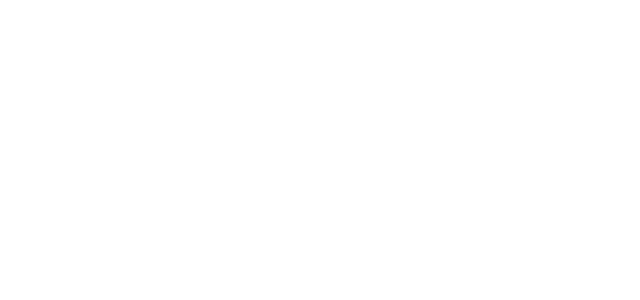
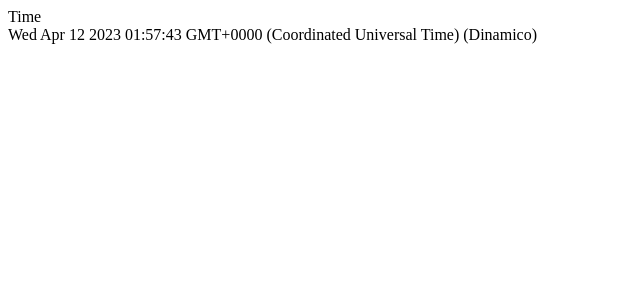
Before and after one commit to TheDarkSam/web-bot, a React (Vite) app: page /time in a window 1280 px wide. Before the commit this address had no page. Shown: the top 300 px of the page, without its empty margins (0-640 px from the left). Built offline with nearby package versions, Linux system fonts and the light colour scheme.

Commit message:
time test

```diff
--- a/src/Routers.tsx
+++ b/src/Routers.tsx
@@ -1,11 +1,13 @@
 import { Routes, Route } from 'react-router-dom'
 import { Home } from './pages/home'
+import { Time } from './pages/time'
 
 
 export const Router = () => {
     return (
         <Routes>
             <Route path='/' element={<Home/>}/>
+            <Route path='/time' element={<Time/>}/>
         </Routes>
     )
 }
--- /dev/null
+++ b/src/pages/time.tsx
@@ -0,0 +1,11 @@
+export const Time = () => {
+    const data = new Date();
+    const dynamicDateString = data.toString();
+
+    return (
+    <div>
+        <div>Time</div>
+        <div>{dynamicDateString} (Dinamico)</div>
+    </div>
+)
+}
```
